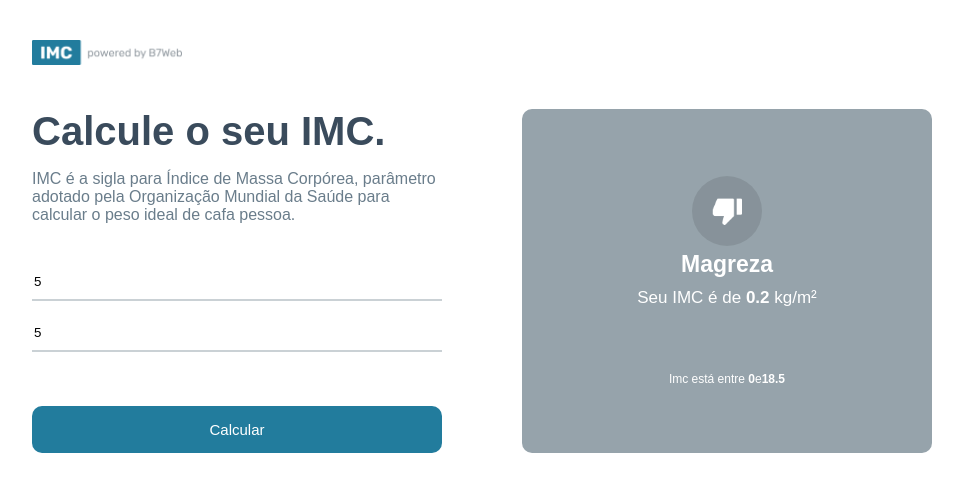
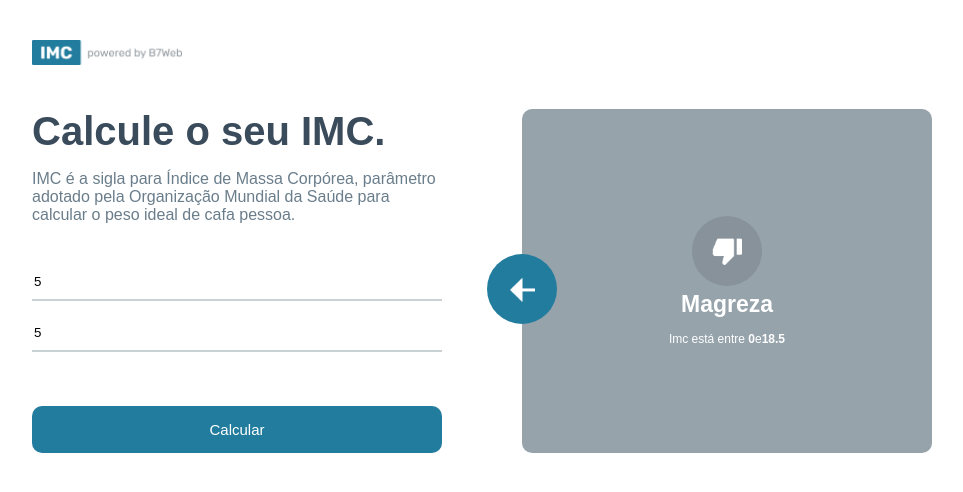
Before and after one commit to fclaudio051/React-calc-imc, a React (Create React App) app: page / in a window 1280 px wide. Both pictures are taken after typing "5", "5" into the empty fields and a click on the button "Calcular". Shown: the top 492 px of the page, without its empty margins (158-1121 px from the left). Built offline with nearby package versions, Linux system fonts and the light colour scheme.

Commit message:
Sistema rodando ok

```diff
--- a/src/App.module.css
+++ b/src/App.module.css
@@ -81,3 +81,21 @@
     flex: 1;
     display: flex;
 }
+
+.container .rightSide .rightArrow {
+    position: absolute;
+    background-color: #227C9D;
+    width: 70px;
+    height: 70px;
+    border-radius: 50%;
+    display: flex;
+    justify-content: center;
+    align-items: center;
+    cursor: pointer;
+    margin-left: -35px;
+    margin-top: 145px;
+    transition: all ease .3s
+}
+.container .rightSide .rightArrow:hover {
+    opacity: .8;
+}
--- a/src/App.tsx
+++ b/src/App.tsx
@@ -3,6 +3,7 @@
 import styles from './App.module.css';
 import poweredImage from './assets/powered.png';
 import {GridItem} from './components/GridItem';
+import leftArrowImage from './assets/leftarrow.png';
 
 import { levels, calculateImc, Level } from './helpers/imc';
 
@@ -17,6 +18,12 @@
     } else {
       alert("Digite todos os campos.");
     }
+  }
+
+  const handleBackButton = () => {
+    setToShow(null);
+    setHeightField(0);
+    setWeightField(0);
   }
 
   return (
@@ -59,7 +66,9 @@
           }
           {toShow &&
            <div className={styles.rightBig}>
-              <div className={styles.rightArrow}></div>
+              <div className={styles.rightArrow}>
+                <img src={leftArrowImage} alt="Voltar" width="25" onClick={handleBackButton} />
+              </div>
               <GridItem item={toShow} />
             </div>
           }
--- a/src/helpers/imc.ts
+++ b/src/helpers/imc.ts
@@ -18,7 +18,8 @@
 
     for(let i in levels) {
         if(imc >= levels[i].imc[0] && imc <= levels[i].imc[1]) {
-            levels[i].yourImc = parseFloat(imc.toFixed(2));
+            let levelCopy: Level = { ...levels[i] };
+            levelCopy.yourImc = parseFloat(imc.toFixed(2));
             return levels[i];
         }
     }
```
